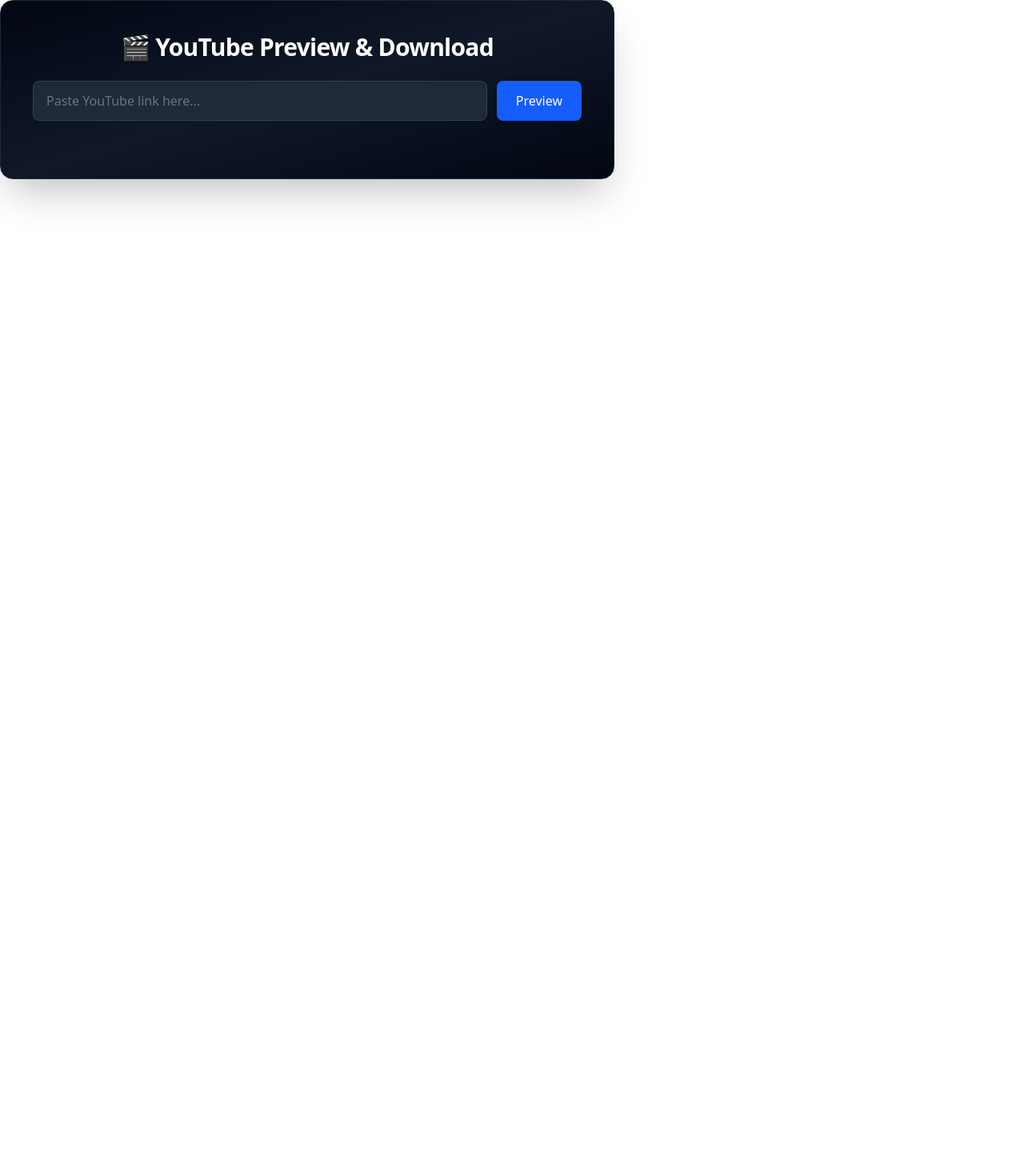
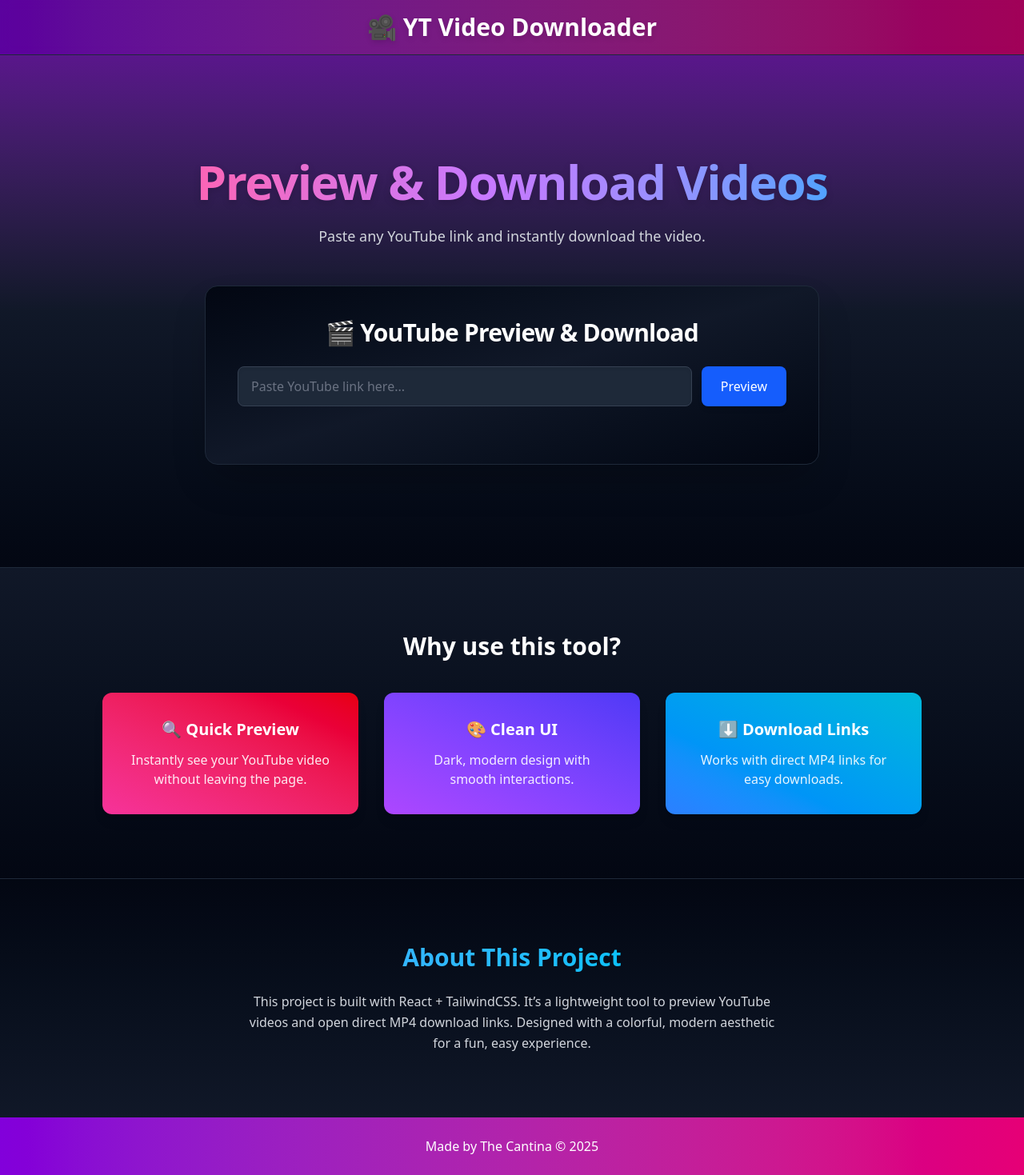
Before and after one commit to Kiuliumov/Youtube-to-MP4, a React (Vite) app in the folder yt-mp4/: page / in a window 1280 px wide. Shown: the whole page at 80% size. Before the commit the page ends 800 px from the top, so only its background shows below. Built offline with nearby package versions, Linux system fonts and the light colour scheme.

Commit message:
Update App.tsx

```diff
--- a/yt-mp4/src/App.tsx
+++ b/yt-mp4/src/App.tsx
@@ -1,7 +1,80 @@
-import YouTubeEmbedder from "./components/YoutubeEmbedder"
+import YouTubeEmbedder from "./components/YoutubeEmbedder";
 
 function App() {
-  return <YouTubeEmbedder></YouTubeEmbedder>
+  return (
+    <div className="min-h-screen flex flex-col bg-gray-950 text-gray-100">
+      <header className="sticky top-0 z-50 backdrop-blur bg-gradient-to-r from-purple-700/70 to-pink-600/70 border-b border-gray-800 py-4 px-6 flex justify-center">
+        <h1 className="text-3xl font-extrabold text-white drop-shadow-md">
+          🎥 YT Video Downloader
+        </h1>
+      </header>
+
+      <section className="flex flex-col items-center justify-center text-center px-6 py-24 md:py-32 bg-gradient-to-b from-purple-900 via-gray-900 to-gray-950 flex-grow">
+        <h2 className="text-5xl md:text-6xl font-extrabold mb-6 tracking-tight text-transparent bg-clip-text bg-gradient-to-r from-pink-400 via-purple-400 to-blue-400 drop-shadow-lg">
+          Preview & Download Videos
+        </h2>
+        <p className="text-lg text-gray-300 max-w-2xl mb-12">
+          Paste any YouTube link and instantly download the video.
+
+        </p>
+
+        <YouTubeEmbedder />
+      </section>
+
+      <section
+        id="features"
+        className="px-6 py-20 bg-gradient-to-b from-gray-900 to-gray-950 border-t border-gray-800 text-center"
+      >
+        <h3 className="text-3xl font-semibold mb-10 text-white">
+          Why use this tool?
+        </h3>
+        <div className="grid grid-cols-1 md:grid-cols-3 gap-8 max-w-5xl mx-auto">
+          <div className="p-8 rounded-xl shadow-lg hover:shadow-2xl hover:scale-105 transition-transform bg-gradient-to-tr from-pink-500 to-red-600">
+            <h4 className="text-xl font-bold mb-3 text-white">🔍 Quick Preview</h4>
+            <p className="text-white/90">
+              Instantly see your YouTube video without leaving the page.
+            </p>
+          </div>
+          <div className="p-8 rounded-xl shadow-lg hover:shadow-2xl hover:scale-105 transition-transform bg-gradient-to-tr from-purple-500 to-indigo-600">
+            <h4 className="text-xl font-bold mb-3 text-white">🎨 Clean UI</h4>
+            <p className="text-white/90">
+              Dark, modern design with smooth interactions.
+            </p>
+          </div>
+          <div className="p-8 rounded-xl shadow-lg hover:shadow-2xl hover:scale-105 transition-transform bg-gradient-to-tr from-blue-500 to-cyan-500">
+            <h4 className="text-xl font-bold mb-3 text-white">⬇️ Download Links</h4>
+            <p className="text-white/90">
+              Works with direct MP4 links for easy downloads.
+            </p>
+          </div>
+        </div>
+      </section>
+
+      <section
+        id="about"
+        className="px-6 py-20 text-center bg-gradient-to-b from-gray-950 to-gray-900 border-t border-gray-800"
+      >
+        <h3 className="text-3xl font-semibold mb-6 text-transparent bg-clip-text bg-gradient-to-r from-blue-400 to-cyan-400">
+          About This Project
+        </h3>
+        <p className="max-w-2xl mx-auto text-gray-300 leading-relaxed">
+          This project is built with React + TailwindCSS.
+          It’s a lightweight tool to preview YouTube videos and open direct MP4
+          download links. Designed with a colorful, modern aesthetic for a fun,
+          easy experience.
+        </p>
+      </section>
+
+      <footer
+        id="footer"
+        className="bg-gradient-to-r from-purple-700 to-pink-600 py-6 text-center text-white"
+      >
+        <p className="font-medium">
+          Made by The Cantina © {new Date().getFullYear()}
+        </p>
+      </footer>
+    </div>
+  );
 }
 
-export default App
+export default App;
```
